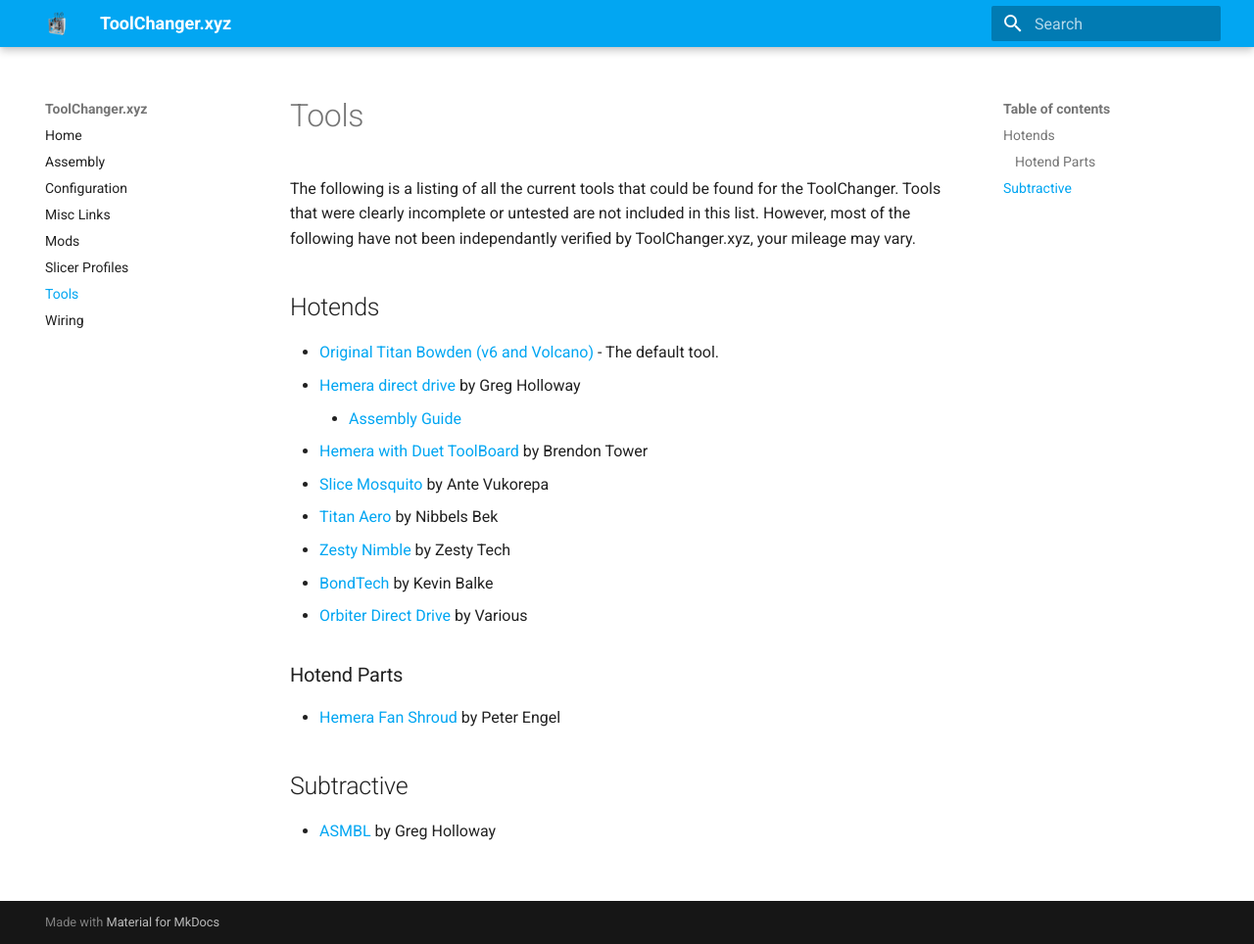
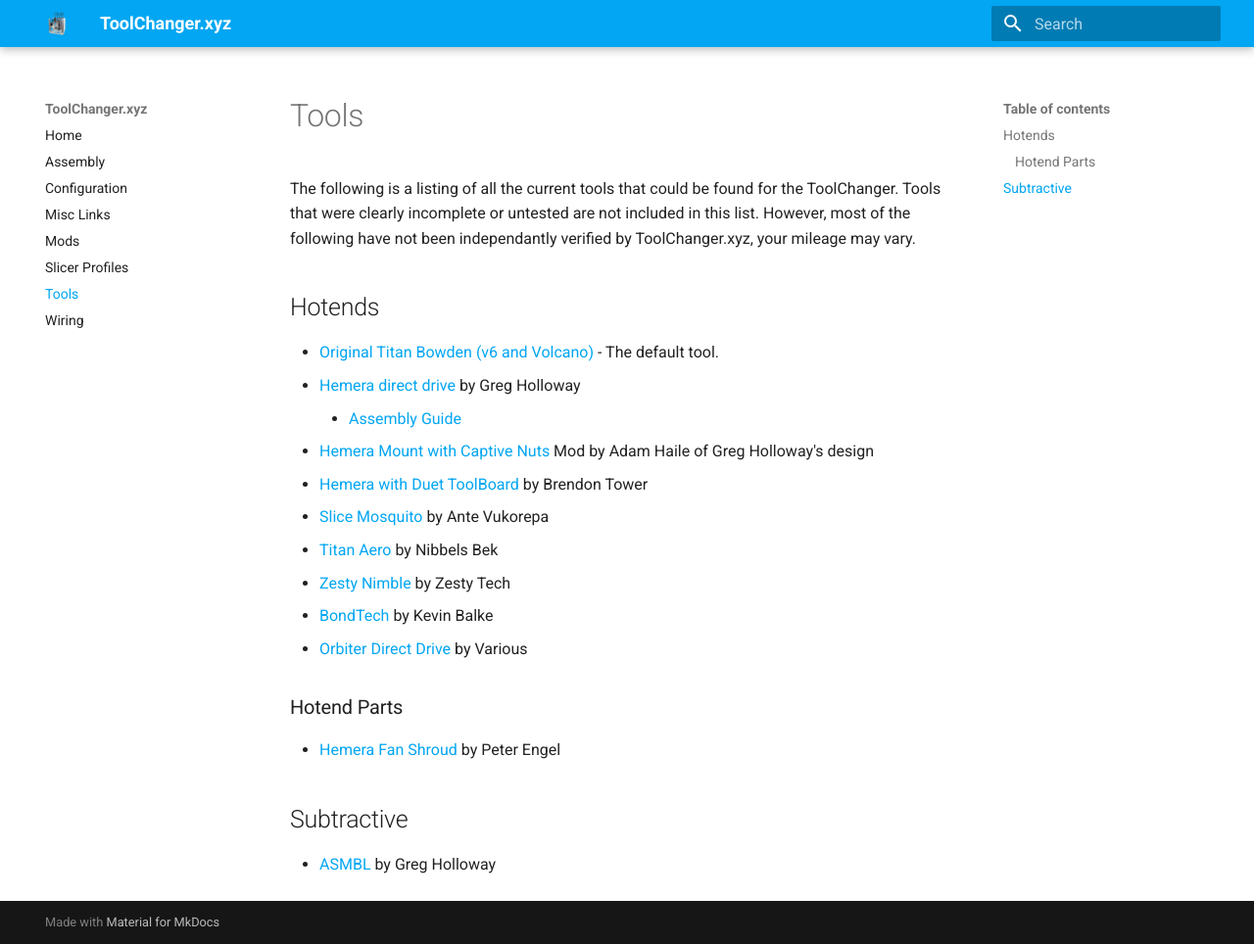
Before and after one commit to adammhaile/ToolChanger.xyz, an MkDocs documentation site: the page built from docs/Tools.md, in a window 1280 px wide and 964 px high. Shown: the whole window at 98% size. Built offline with MkDocs 1.6.1 and Material for MkDocs 9.7.7, drawn with Linux system fonts in a browser that asks for light colours.

Commit message:
Update Tools.md

```diff
--- a/docs/Tools.md
+++ b/docs/Tools.md
@@ -7,6 +7,7 @@
 - [Original Titan Bowden (v6 and Volcano)](https://e3d-online.com/products/bowden-tools) - The default tool.
 - [Hemera direct drive](https://www.thingiverse.com/thing:4008778) by Greg Holloway
     - [Assembly Guide](https://e3d-online.dozuki.com/Guide/Hemera+Tool+Assembly/152?lang=en)
+- [Hemera Mount with Captive Nuts](https://www.prusaprinters.org/prints/59175-e3d-toolchanger-hemera-mount-with-captive-nuts) Mod by Adam Haile of Greg Holloway's design
 - [Hemera with Duet ToolBoard](https://www.thingiverse.com/thing:4620370) by Brendon Tower
 - [Slice Mosquito](https://www.thingiverse.com/thing:4027240) by Ante Vukorepa
 - [Titan Aero](https://www.thingiverse.com/thing:4190989) by Nibbels Bek
```
